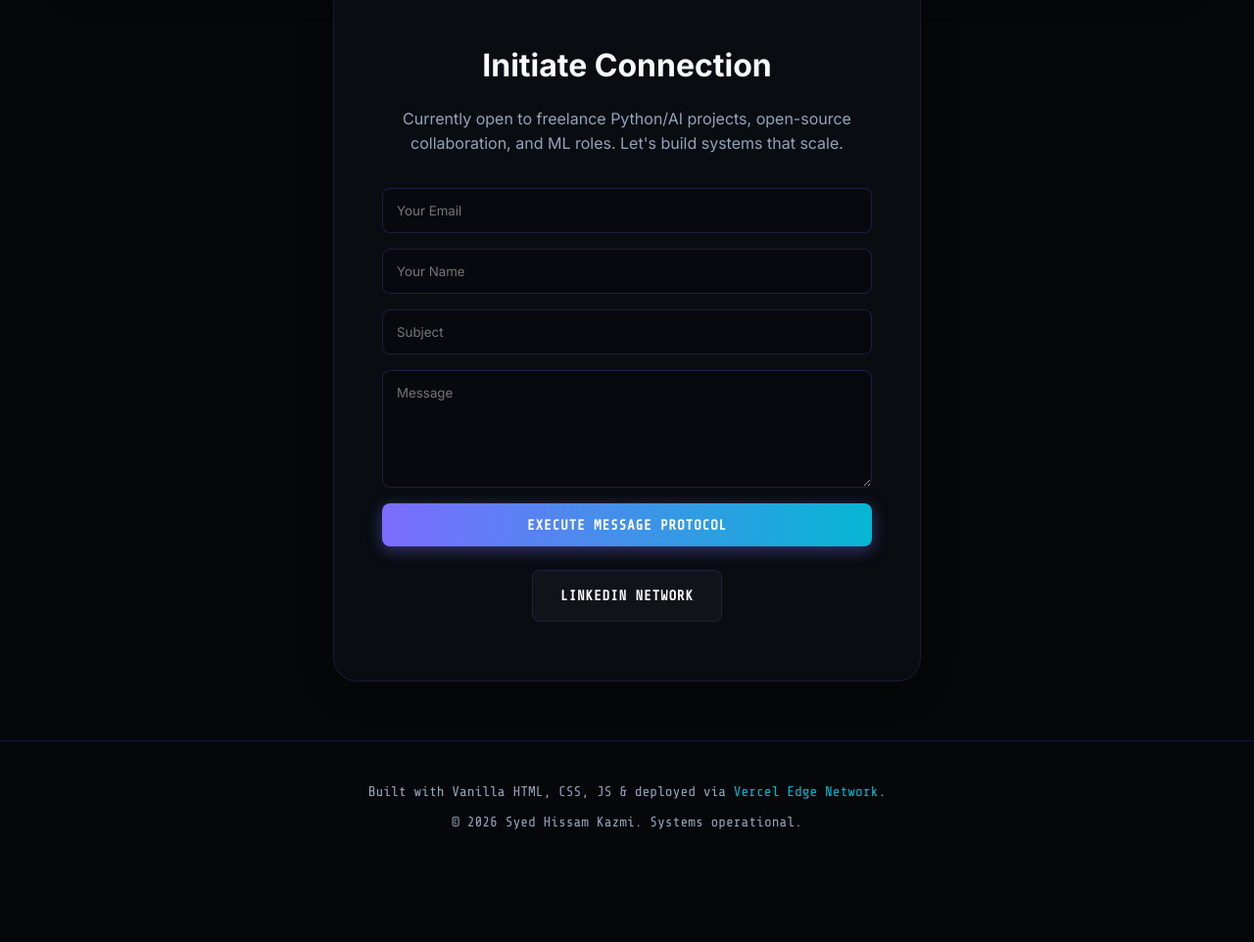
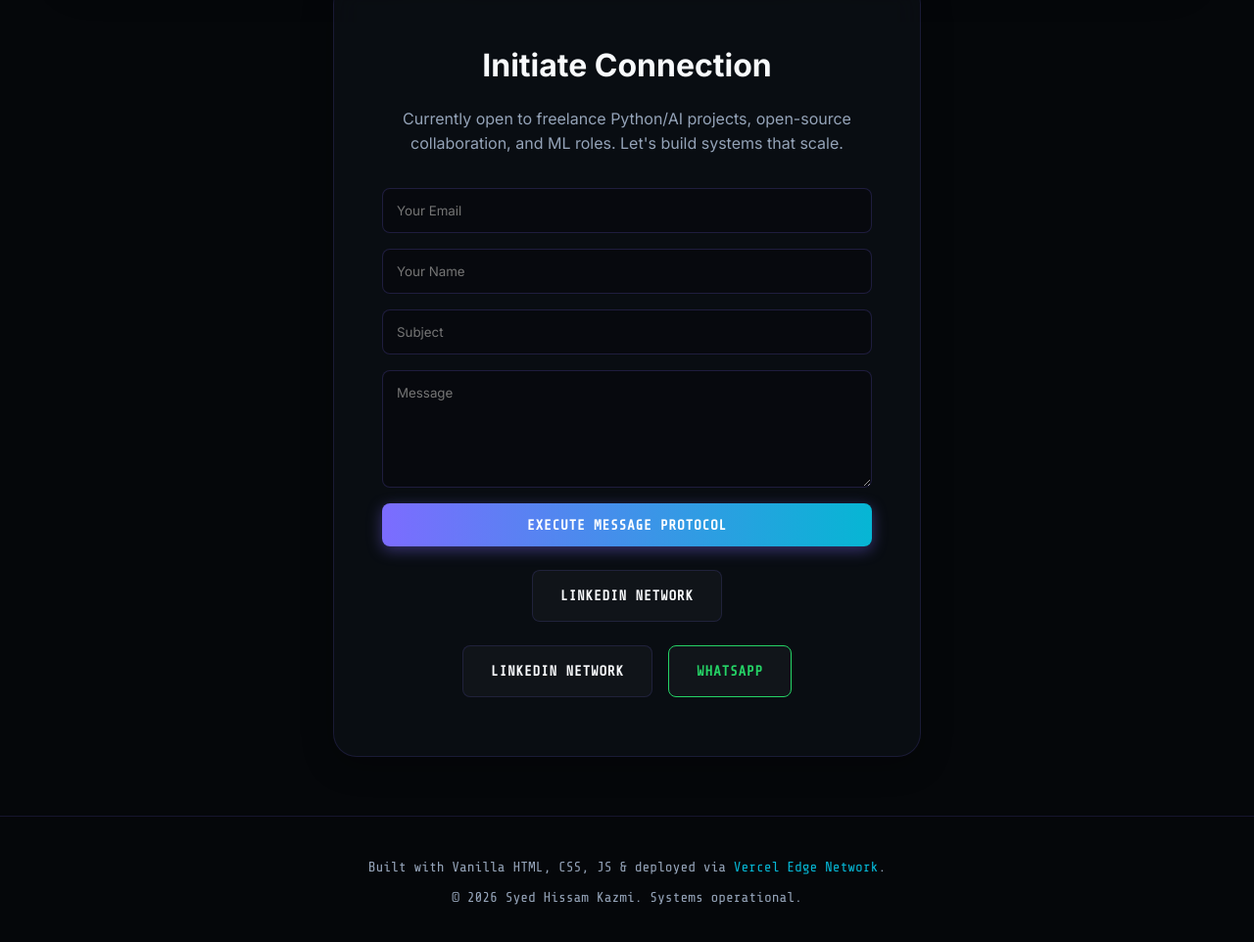
Before and after one commit to SyedHissamKazmi/syedhissamkazmi.github.io, a plain HTML site: page index.html in a window 1280 px wide. Shown: the part 3027-3989 px from the top of the page at 98% size. Before the commit the page ends 3918 px from the top, so only its background shows below. Drawn offline with nearby package versions, Linux system fonts and the light colour scheme.

Commit message:
Update Whatsapp button

```diff
--- a/index.html
+++ b/index.html
@@ -751,6 +751,11 @@
             <div class="btn-group" style="margin-top: 24px;">
                 <a href="https://www.linkedin.com/in/syed-hissam-kazmi" target="_blank" class="btn btn-outline">LinkedIn Network</a>
             </div>
+            <div class="btn-group" style="margin-top: 24px;">
+                <a href="https://www.linkedin.com/in/syed-hissam-kazmi" target="_blank" class="btn btn-outline">LinkedIn Network</a>
+                <a href="https://wa.me/923000000000" target="_blank" class="btn btn-outline" style="border-color: #25D366; color: #25D366;">WhatsApp</a>
+            </div>
+
         </div>
     </section>
 
```
